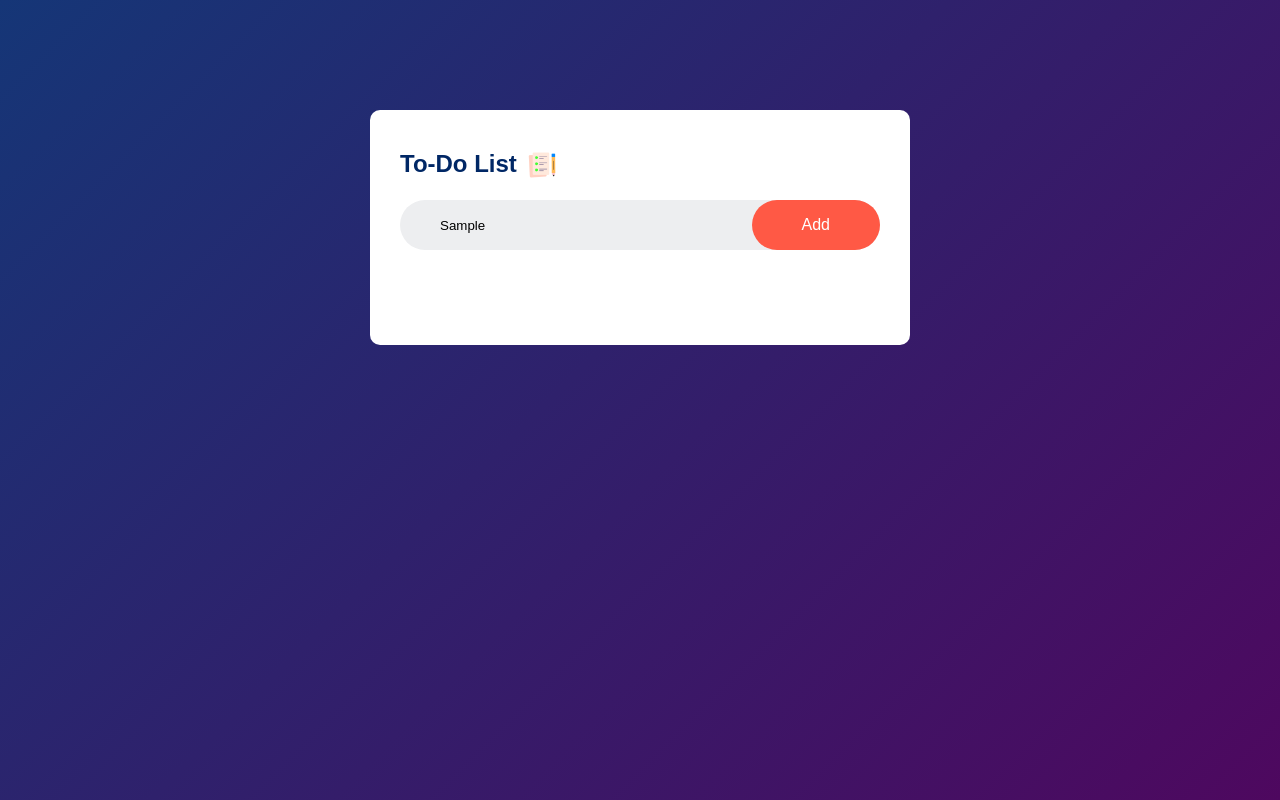
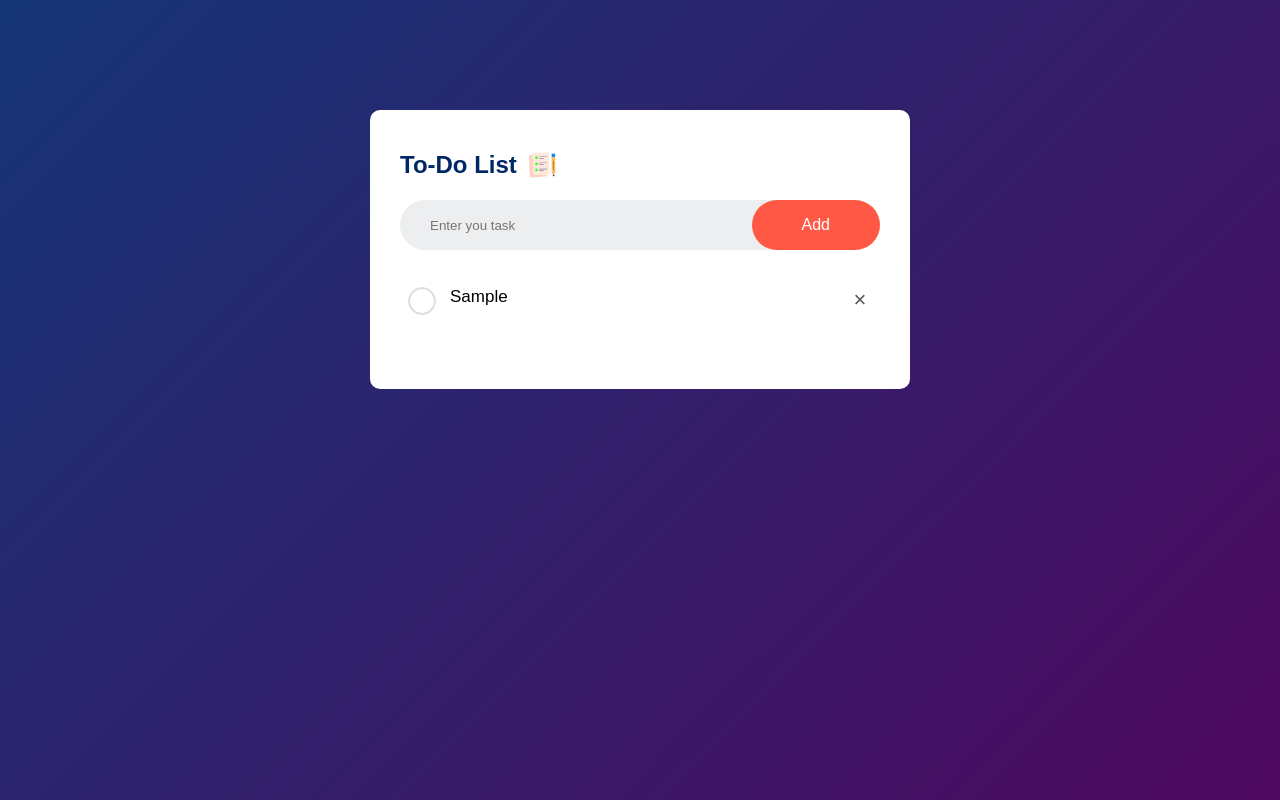
Before and after one commit to maainul/100JavascriptProjects, a plain HTML site: page 1.To-Do List App/index.html in a window 1280 px wide. Both pictures are taken after typing "Sample" into the empty fields and a click on the button "Add". Drawn offline with Linux system fonts and the light colour scheme.

Commit message:
Todo-List App

```diff
--- a/1.To-Do List App/index.html
+++ b/1.To-Do List App/index.html
@@ -1,21 +1,26 @@
 <!DOCTYPE html>
 <html lang="en">
+
 <head>
     <meta charset="UTF-8">
     <meta name="viewport" content="width=device-width, initial-scale=1.0">
     <title>To-Do App</title>
     <link rel="stylesheet" href="style.css" />
 </head>
+
 <body>
     <div class="container">
         <div class="todo-app">
-            <h2>To-Do List <img src="img/icon.png" alt="todo app icons"/></h2>
+            <h2>To-Do List <img src="img/icon.png" alt="todo app icons" /></h2>
             <div class="row">
-                <input type="text" id="input-box" placeholder="Enter you task"/>
+                <input type="text" id="input-box" placeholder="Enter you task" />
                 <button onclick="addTask()">Add</button>
             </div>
+            <ul id="list-container">
+            </ul>
         </div>
     </div>
     <script src="script.js"></script>
 </body>
+
 </html>
--- a/1.To-Do List App/script.js
+++ b/1.To-Do List App/script.js
@@ -0,0 +1,42 @@
+let inputBox = document.getElementById('input-box')
+let listContainer = document.getElementById('list-container')
+
+// Add Task To Li Element
+function addTask() {
+    const val = inputBox.value
+    if (val === '') {
+        alert('Please Enter Something')
+    } else {
+        console.log(val)
+        let li = document.createElement('li')
+        li.innerHTML = val
+        listContainer.appendChild(li)
+        let span = document.createElement('span')
+        span.innerHTML = "\u00d7"
+        li.appendChild(span)
+    }
+    inputBox.value = ""
+    saveData()
+}
+
+// checked and removed element
+listContainer.addEventListener("click", function (e) {
+    if (e.target.tagName === "LI") {
+        e.target.classList.toggle("checked")
+        saveData()
+    } else if (e.target.tagName === "SPAN") {
+        e.target.parentElement.remove()
+        saveData()
+    }
+})
+
+// Store data in local storage
+function saveData() {
+    localStorage.setItem("data", listContainer.innerHTML)
+}
+
+function showTask() {
+    listContainer.innerHTML = localStorage.getItem("data")
+}
+
+showTask()
--- a/1.To-Do List App/style.css
+++ b/1.To-Do List App/style.css
@@ -1,59 +1,60 @@
-*{
+* {
     margin: 0;
     padding: 0;
-    font-family: 'Poppins',sans-serif;
+    font-family: 'Poppins', sans-serif;
     box-sizing: border-box;
+
 }
 
-.container{
-    background: linear-gradient(135deg,#153677,#4e085f);
-    height: 100vh;
+.container {
     width: 100%;
+    min-height: 100vh;
+    background: linear-gradient(135deg, #153677, #4e085f);
     padding: 10px;
 }
 
-.todo-app{
+.todo-app {
     width: 100%;
-    max-height: 540px;
+    max-width: 540px;
     background-color: #fff;
-    border-radius: 10px;
-    max-width: 540px;
+    /* Top-left - right-bottom */
     margin: 100px auto 20px;
     padding: 40px 30px 70px;
-
+    border-radius: 10px;
 }
 
-.todo-app h2{
+.todo-app h2 {
     color: #002765;
+    display: flex;
+    align-items: center;
     margin-bottom: 20px;
-    display: flex;
 }
 
-.todo-app img{
+.todo-app img {
     width: 30px;
     margin-left: 10px;
 }
 
-.row{
+.row {
     display: flex;
     align-items: center;
     justify-content: space-between;
     background-color: #edeef0;
     border-radius: 30px;
-    padding-left: 30px;
+    padding-left: 20px;
     margin-bottom: 25px;
 }
 
-input{
-   flex: 1;
-   border: none;
-   outline: none;
-   background: transparent;
-   padding: 10px;
-   font-weight: 14px;
+input {
+    flex: 1;
+    border: none;
+    outline: none;
+    background: transparent;
+    font-weight: 14px;
+    padding: 10px;
 }
 
-button{
+button {
     border: none;
     outline: none;
     padding: 16px 50px;
@@ -63,3 +64,51 @@ button{
     cursor: pointer;
     border-radius: 40px;
 }
+
+ul li {
+    list-style: none;
+    font-size: 17px;
+    padding: 12px 8px 12px 50px;
+    user-select: none;
+    cursor: pointer;
+    position: relative;
+}
+
+ul li::before {
+    content: '';
+    position: absolute;
+    height: 28px;
+    width: 28px;
+    border-radius: 50%;
+    background-image: url(img/unchecked.png);
+    background-size: cover;
+    background-position: center;
+    top: 12px;
+    left: 8px;
+}
+
+ul li.checked {
+    color: #555;
+    text-decoration: line-through;
+}
+
+ul li.checked::before {
+    background-image: url(img/checked.png);
+}
+
+ul li span {
+    position: absolute;
+    right: 0;
+    top: 5px;
+    width: 40px;
+    height: 40px;
+    font-size: 22px;
+    color: #555;
+    line-height: 40px;
+    text-align: center;
+    border-radius: 50px;
+}
+
+ul li span:hover {
+    background: #edeef0;
+}
```
